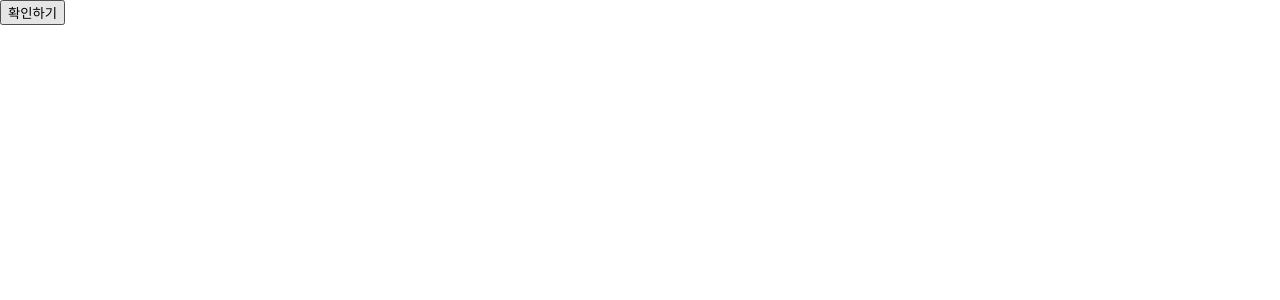
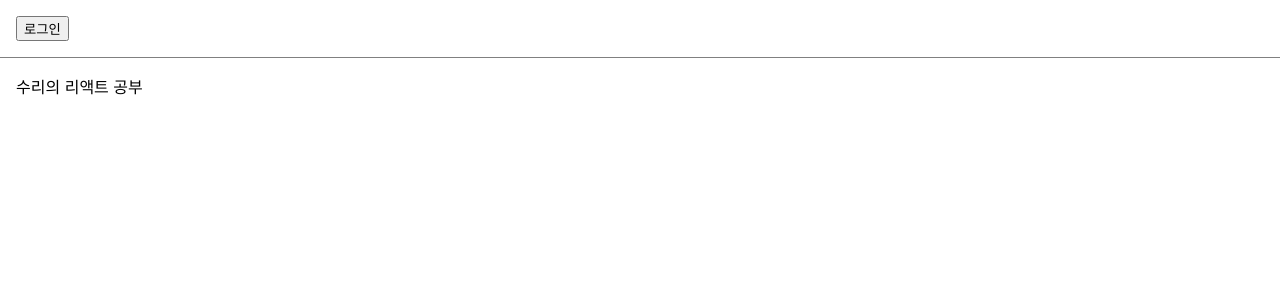
Before and after one commit to owlsuri/react-study, a React (Create React App) app in the folder my-app/: page / in a window 1280 px wide. Shown: the top 300 px of the page. Built offline with nearby package versions, Linux system fonts and the light colour scheme.

Commit message:
conditional rendering

```diff
--- /dev/null
+++ b/my-app/src/chapter_09/LandingPage.jsx
@@ -0,0 +1,25 @@
+import React, { useState } from "react";
+import Toolbar from "./Toolbar";
+
+export default function LandingPage(props) {
+  const [isLoggedIn, setIsLoggedIn] = useState(false);
+
+  const onClickLogin = () => {
+    setIsLoggedIn(true);
+  };
+
+  const onClickLogout = () => {
+    setIsLoggedIn(false);
+  };
+
+  return (
+    <div>
+      <Toolbar
+        isLoggedIn={isLoggedIn}
+        onClickLogin={onClickLogin}
+        onClickLogout={onClickLogout}
+      />
+      <div style={{ padding: 16 }}>수리의 리액트 공부</div>
+    </div>
+  );
+}
--- /dev/null
+++ b/my-app/src/chapter_09/Toolbar.jsx
@@ -0,0 +1,29 @@
+import React from "react";
+
+const styles = {
+  wrapper: {
+    padding: 16,
+    display: "flex",
+    flexDirection: "row",
+    borderBottom: "1px solid grey",
+  },
+  greeting: {
+    marginRight: 8,
+  },
+};
+
+export default function Toolbar(props) {
+  const { isLoggedIn, onClickLogin, onClickLogout } = props;
+
+  return (
+    <div style={styles.wrapper}>
+      {isLoggedIn && <span style={styles.greeting}>환영합니다!</span>}
+
+      {isLoggedIn ? (
+        <button onClick={onClickLogout}>로그아웃</button>
+      ) : (
+        <button onClick={onClickLogin}>로그인</button>
+      )}
+    </div>
+  );
+}
--- a/my-app/src/index.js
+++ b/my-app/src/index.js
@@ -2,13 +2,13 @@
 import "./index.css";
 import reportWebVitals from "./reportWebVitals";
 import { createRoot } from "react-dom/client";
-import ConfirmButton from "./chapter_08/ConfirmButton";
+import LandingPage from "./chapter_09/LandingPage";
 
 const root = createRoot(document.getElementById("root"));
 
 root.render(
   <React.StrictMode>
-    <ConfirmButton />
+    <LandingPage />
   </React.StrictMode>
 );
 
```
